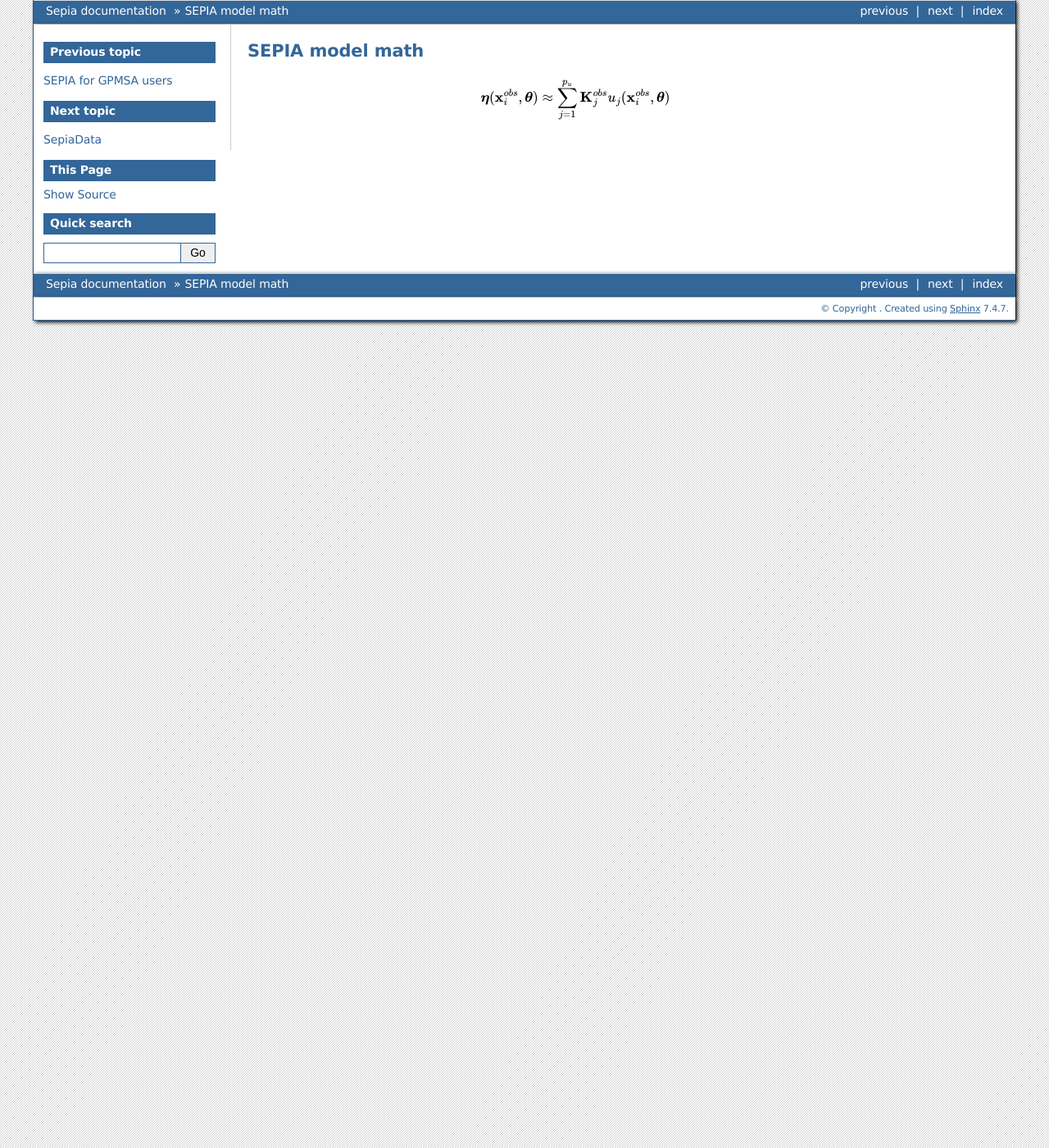
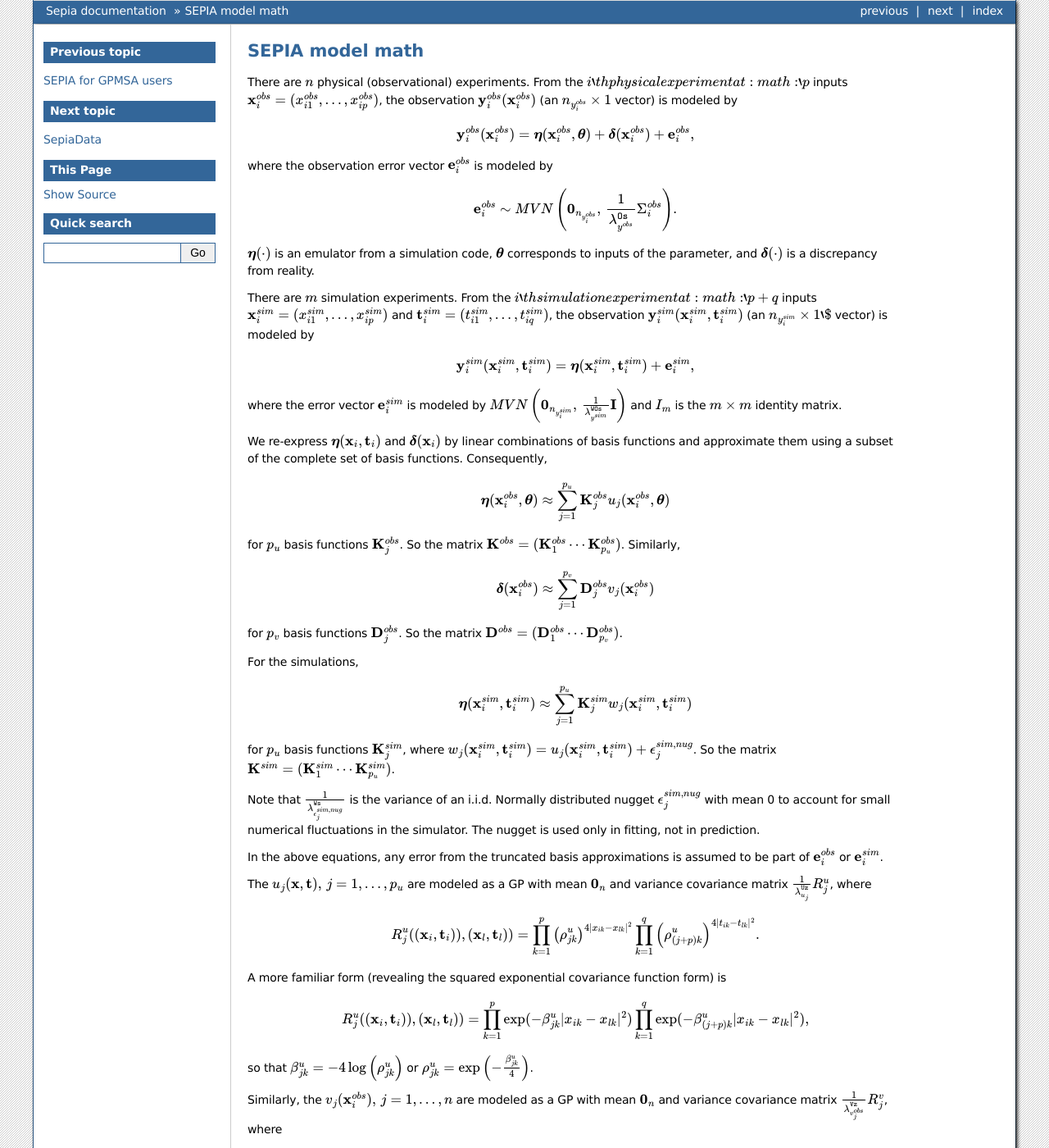
Before and after one commit to lanl/SEPIA, a Sphinx documentation site: the page built from docs/model_math.rst, in a window 1280 px wide and 1400 px high. Shown: the whole window at 82% size. Built offline with Sphinx 7.4.7, drawn with Linux system fonts in a browser that asks for light colours; some of the changed text lies outside the part shown.

Commit message:
finish model math summary

```diff
--- a/docs/model_math.rst
+++ b/docs/model_math.rst
@@ -1,7 +1,81 @@
 .. _model-math:
 
 SEPIA model math
-=====================
+================
 
+There are :math:`n` physical (observational) experiments.
+From the :math:`i`th physical experiment at :math:`p` inputs :math:`{\bf x}^{obs}_i=(x^{obs}_{i1}, \ldots, x^{obs}_{ip})`,
+the observation :math:`{\bf y}^{obs}_{i}({\bf x}^{obs}_i)` (an :math:`n_{y^{obs}_{i}} \times 1` vector) is modeled by
 
-.. math::  \boldsymbol{\eta}({\bf x}^{obs}_i, \boldsymbol{\theta}) \approx \sum_{j=1}^{p_u} {\bf K}^{obs}_j u_j({\bf x}^{obs}_i,\boldsymbol{\theta})
+.. math:: {\bf y}^{obs}_{i}({\bf x}^{obs}_{i})= \boldsymbol \eta({\bf x}^{obs}_{i},\boldsymbol \theta)+ \boldsymbol \delta({\bf x}^{obs}_{i}) + {\bf e}^{obs}_{i},
+
+where the observation error vector :math:`{\bf e}^{obs}_{i}` is modeled by
+
+.. math:: {\bf e}^{obs}_{i} \sim MVN\left({\bf 0}_{n_{y^{obs}_{i}}}, \, \frac{1}{\lambda_{y^{obs}}^{\tt Os}} \Sigma^{obs}_i \right).
+
+:math:`\boldsymbol \eta(\cdot)` is an emulator from a simulation code, :math:`\boldsymbol \theta` corresponds to inputs of the parameter,
+and :math:`\boldsymbol \delta(\cdot)` is a discrepancy from reality.
+
+There are :math:`m` simulation experiments.
+From the :math:`i`th simulation experiment at :math:`p+q` inputs :math:`{\bf x}^{sim}_i=(x^{sim}_{i1}, \ldots, x^{sim}_{ip})`
+and :math:`{\bf t}^{sim}_i=(t^{sim}_{i1}, \ldots, t^{sim}_{iq})`, the observation :math:`{\bf y}^{sim}_{i}({\bf x}^{sim}_i,{\bf t}^{sim}_i)`
+(an :math:`n_{y^{sim}_{i}} \times 1`$` vector) is modeled by
+
+.. math:: {\bf y}^{sim}_{i}({\bf x}^{sim}_i,{\bf t}^{sim}_i)= \boldsymbol \eta({\bf x}^{sim}_i,{\bf t}^{sim}_i)+ {\bf e}^{sim}_{i},
+
+where the error vector :math:`{\bf e}^{sim}_{i}` is modeled by :math:`MVN\left({\bf 0}_{n_{y^{sim}_{i}}}, \, \frac{1}{\lambda^{\tt WOs}_{y^{sim}}} {\bf I} \right)`
+and :math:`I_m` is the :math:`m \times m` identity matrix.
+
+We re-express :math:`\boldsymbol \eta({\bf x}_i,{\bf t}_i)` and :math:`\boldsymbol \delta({\bf x}_i)` by linear combinations of
+basis functions and approximate them using a subset of the complete set of basis functions.
+Consequently,
+
+.. math:: \boldsymbol \eta({\bf x}^{obs}_i,\boldsymbol \theta) \approx \sum_{j=1}^{p_u} {\bf K}^{obs}_j u_j({\bf x}^{obs}_i, \boldsymbol \theta)
+
+for :math:`p_{u}` basis functions :math:`{\bf K}^{obs}_j`.
+So the matrix :math:`{\bf K}^{obs}=({\bf K}^{obs}_1 \cdots {\bf K}^{obs}_{p_u})`.
+Similarly,
+
+.. math:: \boldsymbol \delta({\bf x}^{obs}_i) \approx \sum_{j=1}^{p_v} {\bf D}^{obs}_j v_j({\bf x}^{obs}_i)
+
+for :math:`p_{v}` basis functions :math:`{\bf D}^{obs}_j`.
+So the matrix :math:`{\bf D}^{obs}=({\bf D}^{obs}_1 \cdots {\bf D}^{obs}_{p_v})`.
+
+For the simulations,
+
+.. math:: \boldsymbol \eta({\bf x}^{sim}_i,{\bf t}^{sim}_i) \approx \sum_{j=1}^{p_u} {\bf K}^{sim}_j w_j({\bf x}^{sim}_i,{\bf t}^{sim}_i)
+
+for :math:`p_{u}` basis functions :math:`{\bf K}^{sim}_j`, where :math:`w_j({\bf x}^{sim}_i,{\bf t}^{sim}_i)=u_j({\bf x}^{sim}_i,{\bf t}^{sim}_i)+\epsilon^{sim,nug}_j`.
+So the matrix :math:`{\bf K}^{sim}=({\bf K}^{sim}_1 \cdots {\bf K}^{sim}_{p_u})`.
+
+Note that :math:`\frac{1}{\lambda^{\tt Ws}_{\epsilon^{sim,nug}_j}}` is the variance of an i.i.d. Normally distributed nugget
+:math:`\epsilon^{sim,nug}_j` with mean 0 to account for small numerical fluctuations in the simulator.
+The nugget is used only in fitting, not in prediction.
+
+In the above equations, any error from the truncated basis approximations is assumed to be part of :math:`{\bf e}^{obs}_{i}` or :math:`{\bf e}^{sim}_{i}`.
+
+The :math:`u_j({\bf x},{\bf t}), \, j=1, \ldots, p_u` are modeled as a GP with mean :math:`{\bf 0}_{n}` and variance covariance matrix :math:`\frac{1}{\lambda^{\tt Uz}_{u_j}}R^{u}_j`, where
+
+.. math:: R^{u}_j(({\bf x}_i,{\bf t}_i)),({\bf x}_l,{\bf t}_l))=\prod_{k=1}^p \left({\rho^{u}_{jk}}\right)^{4|x_{ik}-x_{lk}|^2} \prod_{k=1}^q \left({\rho^{u}_{(j+p)k}}\right)^{4 |t_{ik}-t_{lk}|^2}.
+
+A more familiar form (revealing the squared exponential covariance function form) is
+
+.. math:: R^{u}_j(({\bf x}_i,{\bf t}_i)),({\bf x}_l,{\bf t}_l))=\prod_{k=1}^p \exp(-{{\beta^{u}_{jk}}}|x_{ik}-x_{lk}|^2) \prod_{k=1}^q \exp(-{{\beta^{u}_{(j+p)k}}}|x_{ik}-x_{lk}|^2),
+
+so that :math:`\beta^{u}_{jk}= -{4}\log\left(\rho^u_{jk}\right)` or :math:`\rho^u_{jk}=\exp\left(-\frac{\beta^u_{jk}}{4}\right)`.
+
+Similarly, the :math:`v_j({\bf x}^{obs}_i), \, j=1, \ldots, n` are modeled as a GP with mean :math:`{\bf 0}_{n}` and
+variance covariance matrix :math:`\frac{1}{\lambda^{\tt Vz}_{v^{obs}_j}}R^{v}_j`, where
+
+.. math:: R^{v}_j({\bf x}^{obs}_i,{\bf x}^{obs}_l)=\prod_{k=1}^p ({\rho^{v}_{jk}})^{4|x_{ik}-x_{lk}|^2},
+
+whose more familiar form is
+
+.. math:: R^{v}_j({\bf x}^{obs}_i,{\bf x}^{obs}_l)=\prod_{k=1}^q \exp(-{{\beta^{v}_{jk}}}|x_{ik}-x_{lk}|^2),
+
+so that :math:`\beta^{v}_{jk}= -4\log\left(\rho^v_{jk}\right)` or :math:`\rho^v_{jk}=\exp\left(-\frac{\beta^v_{jk}}{4}\right)`.
+
+Note that the :math:`{\bf x}, {\bf t}, \boldsymbol \theta` are transformed to [0, 1] and
+the :math:`{\bf y}^{obs}_{i}({\bf x}^{obs}_{i})` and :math:`{\bf y}^{sim}_{i}({\bf x}^{sim}_i,{\bf t}^{sim}_i)` are normalized
+to have sample mean :math:`{\bf 0}` and covariance matrices equal to identity matrices.
+Consequently, the :math:`\Sigma^{obs}_i` for :math:`{\bf y}^{obs}_{i}({\bf x}^{obs}_{i})` has to be normalized in the same way that the :math:`{\bf y}^{obs}_{i}({\bf x}^{obs}_{i})` are.
```
